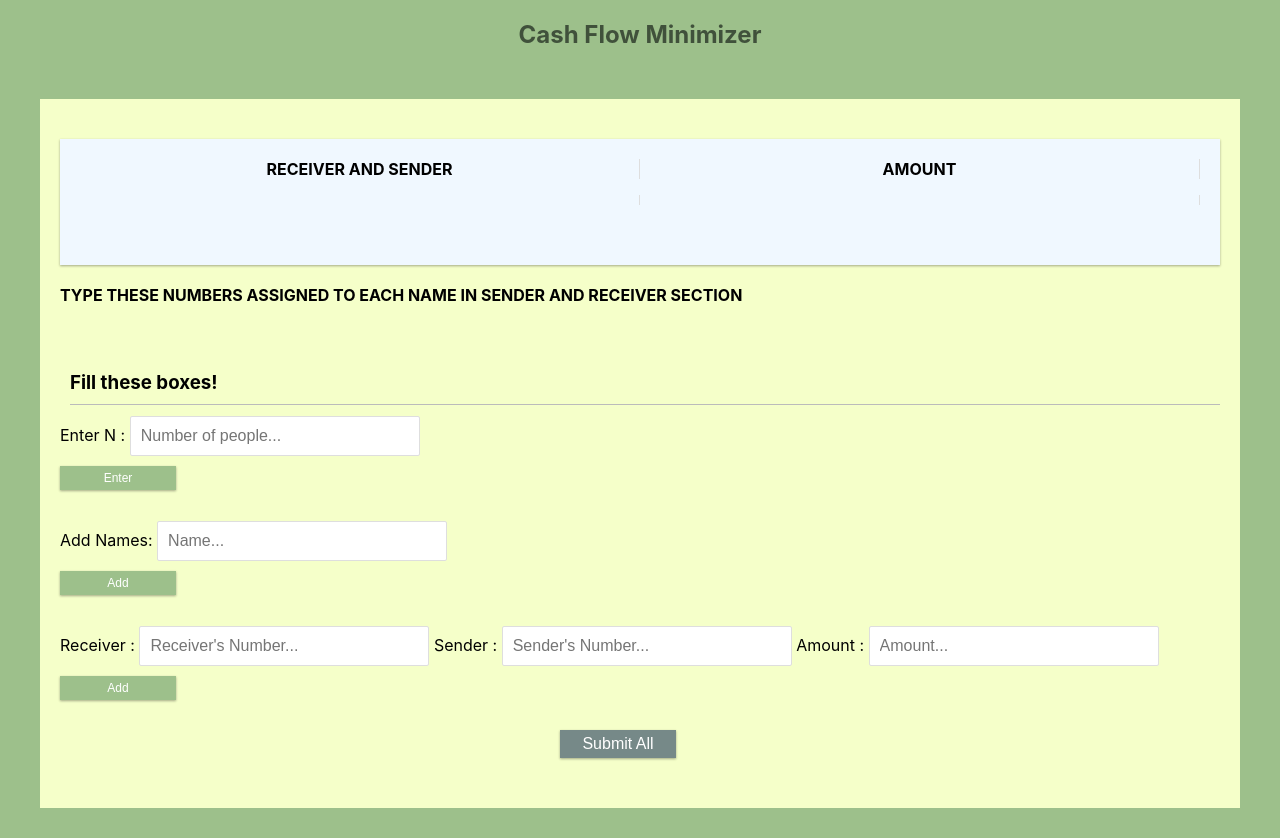
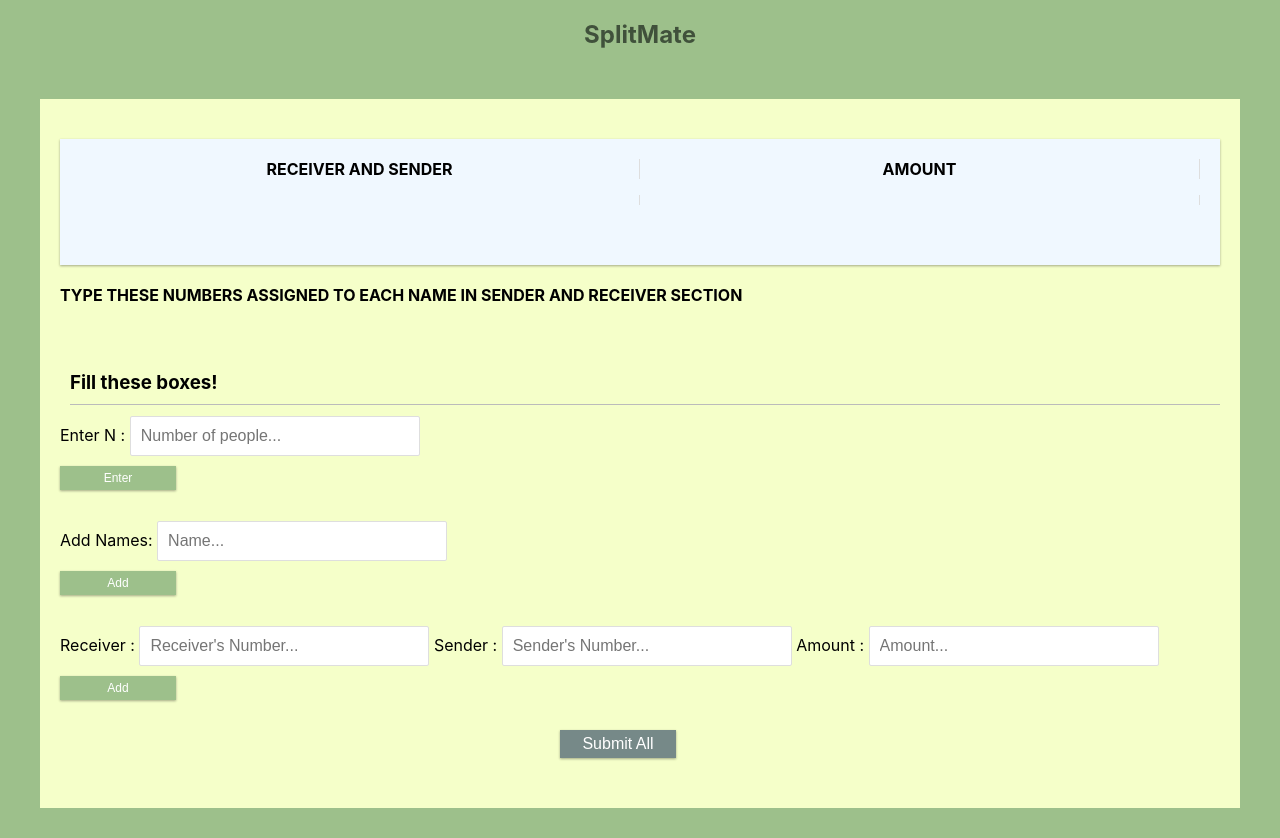
Before and after one commit to Vaibhav1808/BillSplitter, a plain HTML site: page index.html in a window 1280 px wide. Drawn offline with Linux system fonts and the light colour scheme; a script that the page names is missing.

Commit message:
Update index.html

```diff
--- a/index.html
+++ b/index.html
@@ -7,7 +7,7 @@
     <link rel="stylesheet" href="styles.css" />
   </head>
   <body>
-    <h2>Cash Flow Minimizer</h2>
+    <h2>SplitMate</h2>
     <div class="container">
       <h1 id="friends"></h1>
       <div class="whogavewhom-container">
```
